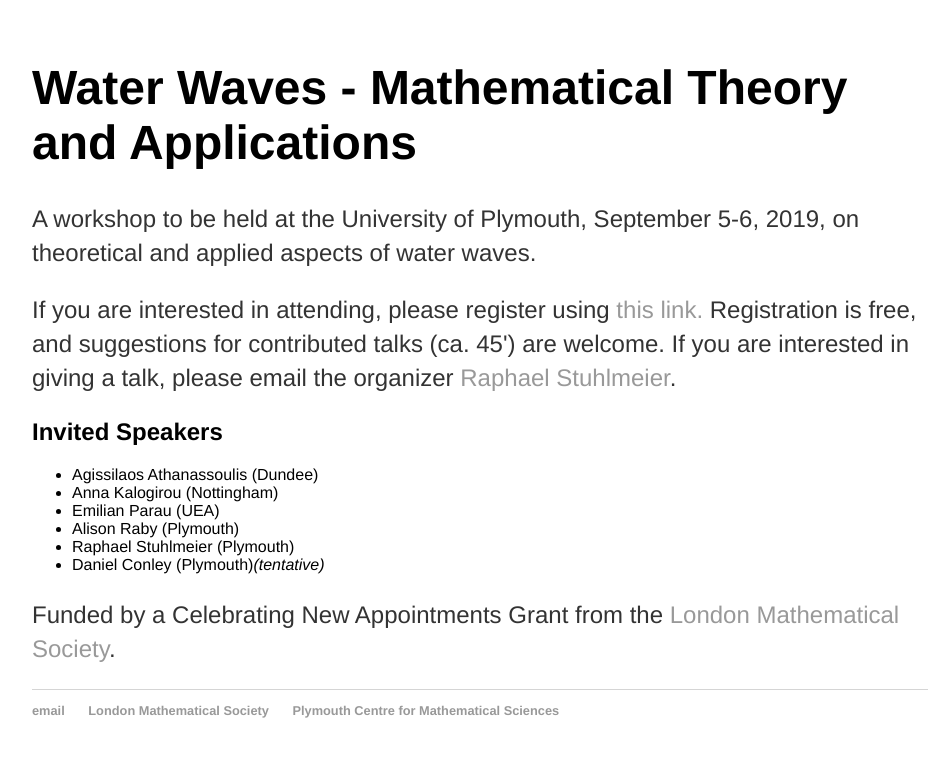
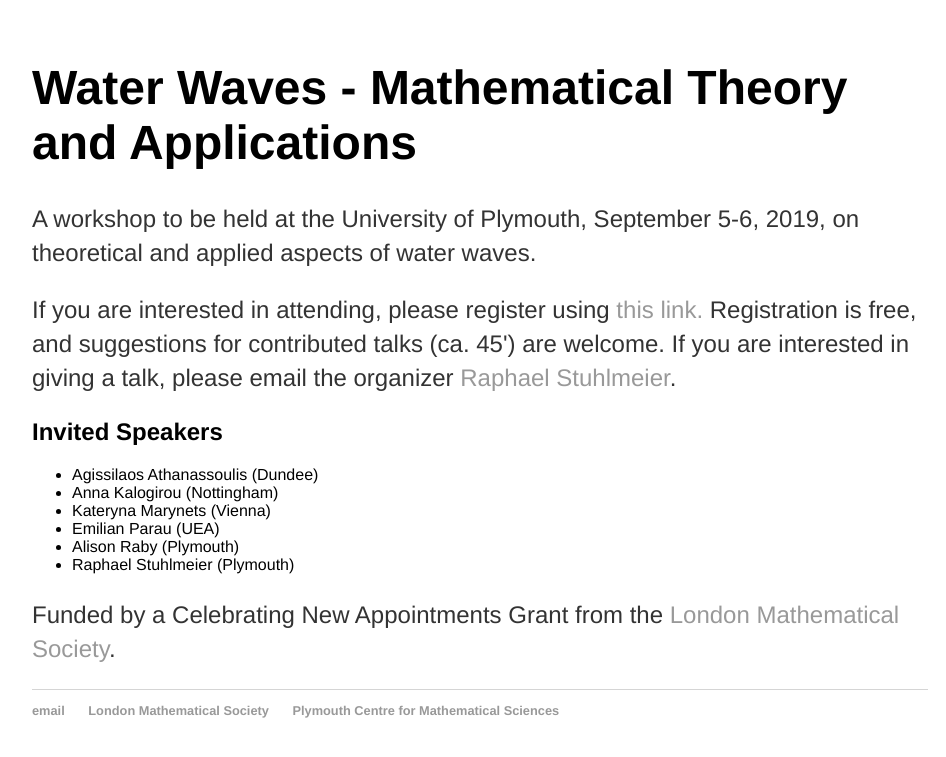
Before and after one commit to rstuhlmeier/rstuhlmeier.github.io, a Jekyll site: the page built from conferences/workshop.html, in a window 1280 px wide. Shown: the top 757 px of the page, without its empty margins (160-1106 px from the left). Built offline with Jekyll 4.4.1, drawn with Linux system fonts in a browser that asks for light colours.

Commit message:
Added Kateryna, removed Daniel Conley

```diff
--- a/conferences/workshop.html
+++ b/conferences/workshop.html
@@ -11,12 +11,12 @@ title: Workshop Water Waves - Mathematical Theory and Applications
 
 <h2>Invited Speakers</h2>
 <ul type=disc>
-<li> Agissilaos Athanassoulis (Dundee) </li>
+<li>Agissilaos Athanassoulis (Dundee) </li>
 <li>Anna Kalogirou (Nottingham) </li>
+<li>Kateryna Marynets (Vienna) </li>
 <li>Emilian Parau (UEA) </i></li>
 <li>Alison Raby (Plymouth) </li>
 <li>Raphael Stuhlmeier (Plymouth) </li>
-<li>Daniel Conley (Plymouth)<i>(tentative)</i></li>
 </ul>
 
 <p> Funded by a Celebrating New Appointments Grant from the <a href="http://lms.ac.uk/">London Mathematical Society</a>. </p>
```
